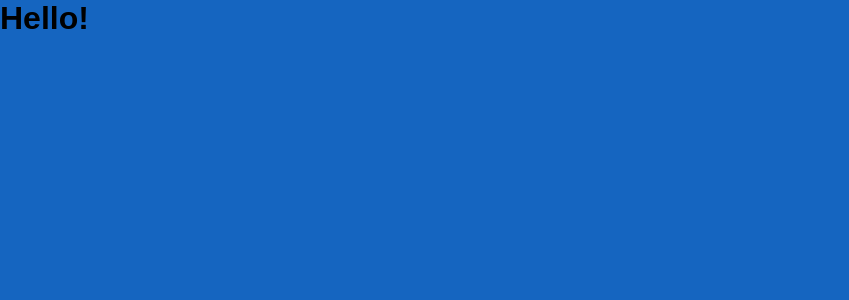
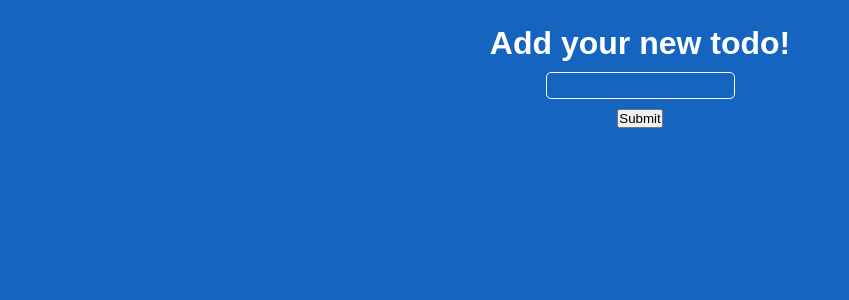
Before and after one commit to SzymanskiFilip/Spring-React-TodoApp, a React (Create React App) app in the folder Frontend/todo-app/: page /login in a window 1280 px wide. Shown: the top 300 px of the page, without its empty margins (0-849 px from the left). Built offline with nearby package versions, Linux system fonts and the light colour scheme; a web font is replaced by a local one.

Commit message:
initial form component

```diff
--- a/Frontend/todo-app/src/LoginPage/LoginPage.js
+++ b/Frontend/todo-app/src/LoginPage/LoginPage.js
@@ -1,6 +1,14 @@
 function LoginPage(){
     return(
-        <h1>Hello!</h1>
+        <div className="form-container">
+            <h1>Add your new todo!</h1>
+            <form onSubmit={(e) => {
+                e.preventDefault();
+            }}>
+                <input type="text" name="todo-title"/>
+                <button>Submit</button>
+            </form>
+        </div>
     );
 }
 
```
